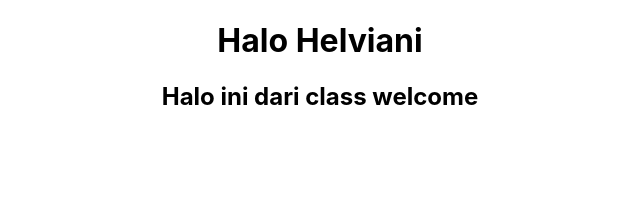
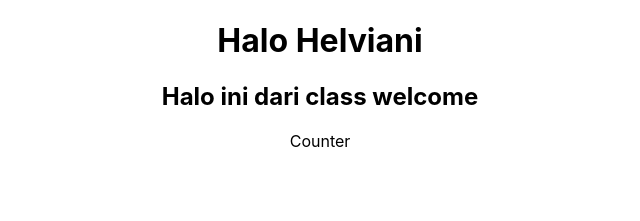
Before and after one commit to adorablelildove/rtr-online, a React (Create React App) app: page / in a window 1280 px wide. Shown: the top 221 px of the page, without its empty margins (320-960 px from the left). Built offline with nearby package versions, Linux system fonts and the light colour scheme.

Commit message:
menambahkan file counter.js

```diff
--- a/src/App.js
+++ b/src/App.js
@@ -1,12 +1,14 @@
 import './App.css';
 import Greet from './components/justtest/Greet';
 import Welcome from './components/justtest/Welcome';
+import Counter from './components/justtest/Counter';
 
 function App() {
   return (
     <div className="App">
-      <Greet></Greet>
-      <Welcome></Welcome>
+      <Greet />
+      <Welcome />
+      <Counter />
     </div>
   );
 }
--- /dev/null
+++ b/src/components/justtest/Counter.js
@@ -0,0 +1,11 @@
+import React, { Component } from 'react'
+
+class Counter extends Component {
+  render() {
+    return (
+      <div>Counter</div>
+    )
+  }
+}
+
+export default Counter
--- /dev/null
+++ b/src/components/justtest/tempCodeRunnerFile.js
@@ -0,0 +1 @@
+Counter
```
